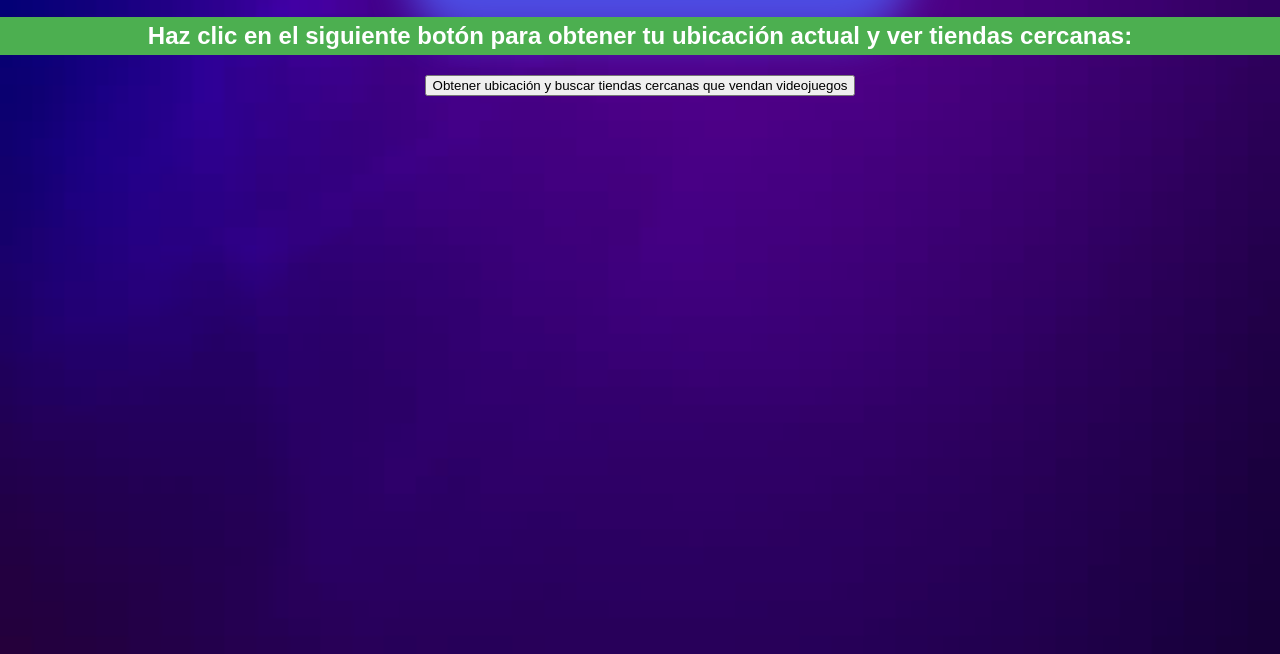
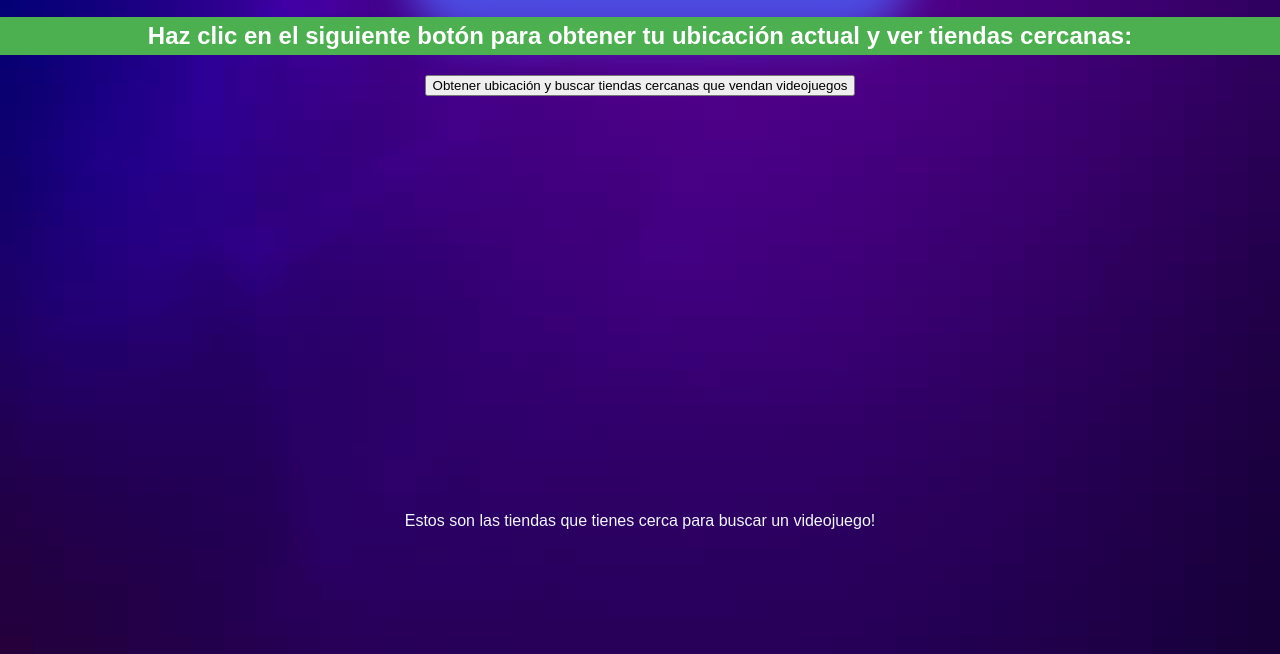
Before and after one commit to AldoGV179862/portafolio, a plain HTML site: page Tiendas.html in a window 1280 px wide. Shown: the part 146-800 px from the top of the page. Drawn offline with Linux system fonts and the light colour scheme; some packages are replaced by stand-ins of ours.

Commit message:
Update Tiendas.html

```diff
--- a/Tiendas.html
+++ b/Tiendas.html
@@ -127,5 +127,6 @@
   <h2 align="center">Haz clic en el siguiente botón para obtener tu ubicación actual y ver tiendas cercanas:</h2>
   <center><button onclick="obtenerUbicacion()">Obtener ubicación y buscar tiendas cercanas que vendan videojuegos</button></center>
   <div id="map" style="width: 100%; height: 400px;"></div>
+  <center><p>Estos son las tiendas que tienes cerca para buscar un videojuego!</p><center>
 </body>
 </html>
```
